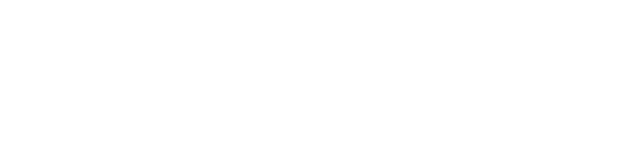
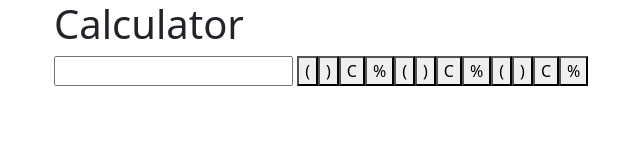
Before and after one commit to Avinash-Rajak/web_calculator, a plain HTML site: page index.html in a window 1280 px wide. Shown: the whole page, without its empty margins (28-668 px from the left). Drawn offline with nearby package versions, Linux system fonts and the light colour scheme.

Commit message:
added table in container

```diff
--- a/index.html
+++ b/index.html
@@ -12,7 +12,35 @@
     <title>Avilator</title>
   </head>
   <body>
+    <div class="container">
+        <h1>Calculator</h1>
 
+        <input type="text" name="screen" id="screen">
+        <table>
+            <td>
+                <tr>
+                    <button>(</button>
+                    <button>)</button>
+                    <button>C</button>
+                    <button>%</button>
+                </tr>
+
+                <tr>
+                    <button>(</button>
+                    <button>)</button>
+                    <button>C</button>
+                    <button>%</button>
+                </tr>
+
+                <tr>
+                    <button>(</button>
+                    <button>)</button>
+                    <button>C</button>
+                    <button>%</button>
+                </tr>
+            </td>
+        </table>
+    </div>
 
     <!-- Optional JavaScript; choose one of the two! -->
 
```
